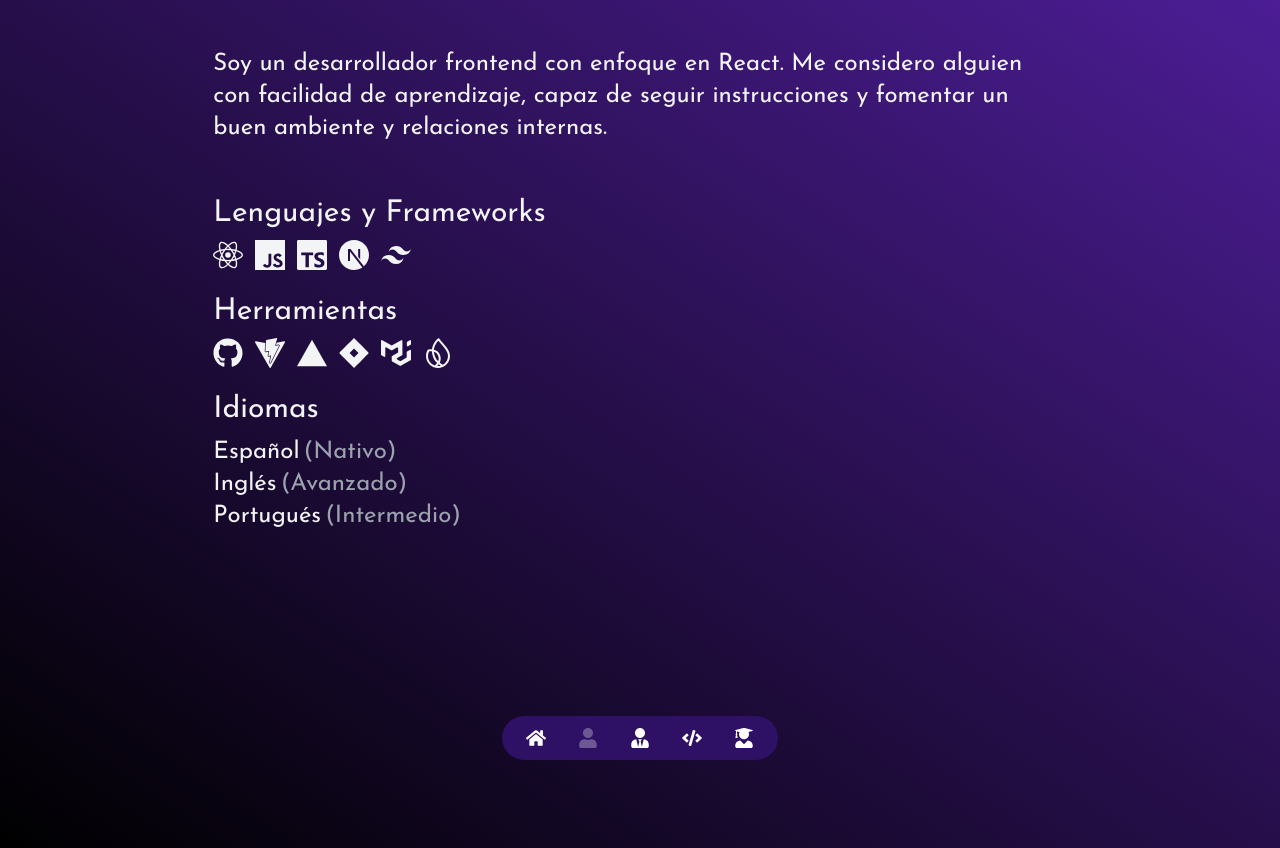
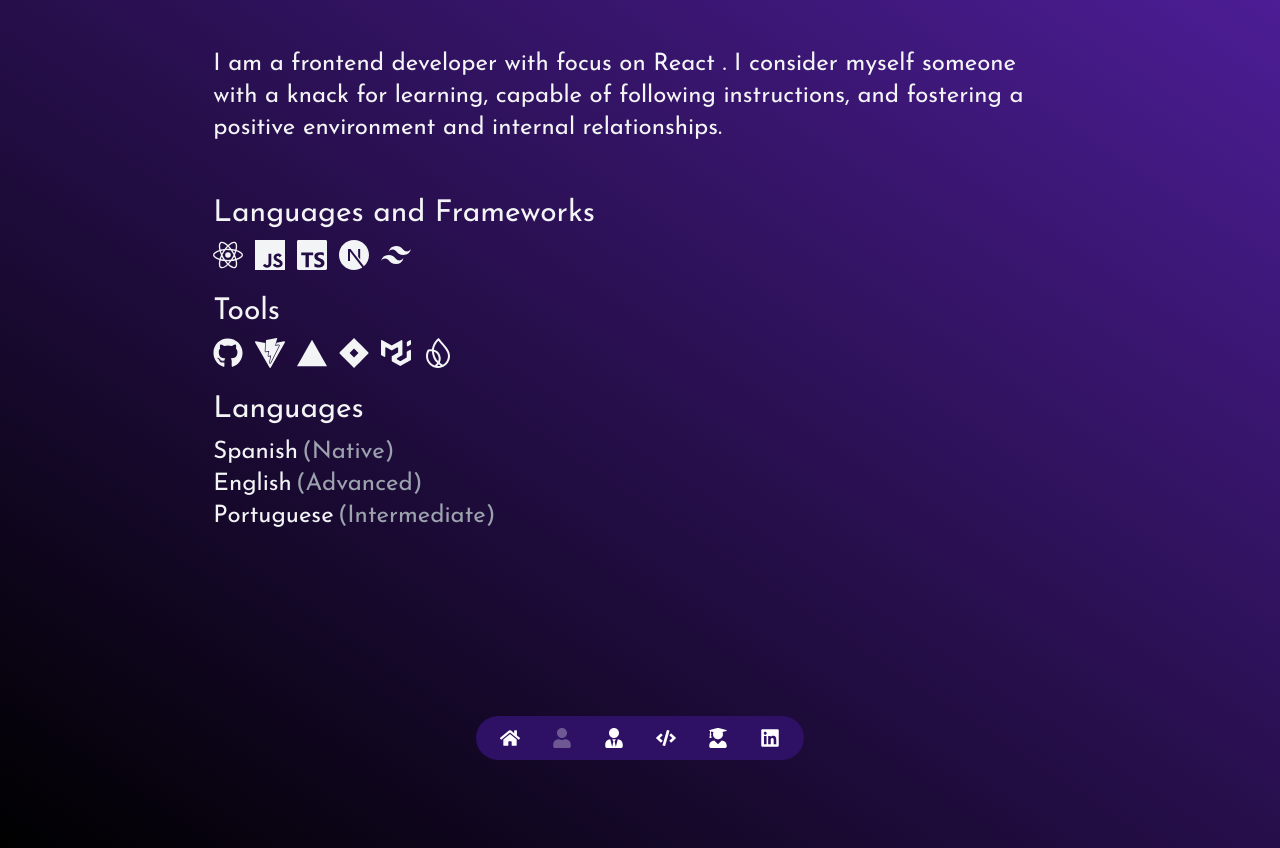
Before and after one commit to nicolasesmite/Portfolio, a Next.js app: page /routes/aboutMe in a window 1280 px wide. Built offline with nearby package versions, Linux system fonts and the light colour scheme.

Commit message:
final version

```diff
--- a/app/page.tsx
+++ b/app/page.tsx
@@ -5,7 +5,7 @@ import { MdKeyboardDoubleArrowDown } from "react-icons/md";
 export default function Home() {
   return (
     <main className="flex justify-center items-center w-full h-screen">
-      <div className="flex flex-col items-center justify-center w-1/2 sm:p-10 gap-8">
+      <div className="flex flex-col items-center justify-center w-1/2 sm:p-10 gap-5">
         <div className="bg-violet-500 justify-center items-center rounded-full">
           <Image
             width={200}
@@ -17,11 +17,11 @@ export default function Home() {
         </div>
 
         <h2 className="text-2xl sm:text-4xl mb-5 text-nowrap">
-          ¡Hola, mi nombre es Nicolás!
+          ¡Hello, it's Nicolas!
         </h2>
         <p className="text-xl text-center sm:text-2xl">
-          Soy un desarrollador frontend que está buscando ingresar al mundo IT.
-          ¿Queres saber más sobre mi? Te invito a navegar en mi Portfolio
+          I am a frontend developer trying to enter the IT World. ¿Want to know
+          more about me? Let's navigate my Portfolio.
         </p>
 
         <MdKeyboardDoubleArrowDown size={50} className="animate-bounce" />
--- a/app/routes/aboutMe/page.tsx
+++ b/app/routes/aboutMe/page.tsx
@@ -7,12 +7,12 @@ const page = () => {
     <div className="flex justify-center w-screen h-screen mt-8 sm:mt-12">
       <div className="flex flex-col w-2/3 gap-3">
         <p className="text-xl sm:text-2xl">
-          Soy un desarrollador frontend con enfoque en React. Me considero
-          alguien con facilidad de aprendizaje, capaz de seguir instrucciones y
-          fomentar un buen ambiente y relaciones internas.
+          I am a frontend developer with focus on React . I consider myself
+          someone with a knack for learning, capable of following instructions,
+          and fostering a positive environment and internal relationships.
         </p>
         <div className="flex flex-col sm:mt-10">
-          <h3 className="text-xl sm:text-3xl mb-2">Lenguajes y Frameworks</h3>
+          <h3 className="text-xl sm:text-3xl mb-2">Languages and Frameworks</h3>
           <div className="flex gap-3 mb-6">
             {languagesAndFrameworks.map((element) => (
               <Link href={element.path} key={element.id}>
@@ -20,7 +20,7 @@ const page = () => {
               </Link>
             ))}
           </div>
-          <h3 className="text-xl sm:text-3xl mb-2">Herramientas</h3>
+          <h3 className="text-xl sm:text-3xl mb-2">Tools</h3>
           <div className="flex gap-3 mb-6">
             {tools.map((element) => (
               <Link href={element.path} key={element.id}>
@@ -28,7 +28,7 @@ const page = () => {
               </Link>
             ))}
           </div>
-          <h3 className="text-xl sm:text-3xl mb-2">Idiomas</h3>
+          <h3 className="text-xl sm:text-3xl mb-2">Languages</h3>
           <div className="flex flex-col mb-6 ">
             {languages.map((language) => (
               <div key={language.id} className="flex flex-wrap gap-1">
--- a/app/routes/certifications/page.tsx
+++ b/app/routes/certificates/page.tsx
@@ -5,7 +5,7 @@ import Link from "next/link";
 const page = () => {
   return (
     <div className="flex flex-col h-screen w-full items-center mt-8 sm:mt-12 gap-5">
-      <h3 className="text-xl sm:text-3xl mb-2 text-center">Educación</h3>
+      <h3 className="text-xl sm:text-3xl mb-2 text-center">Education</h3>
       <div className="flex flex-col items-center w-full sm:w-2/3 gap-2 ">
         {education.map((element) => (
           <div key={element.id}>
@@ -15,7 +15,7 @@ const page = () => {
         ))}
       </div>
       <div className="flex flex-col items-center w-full sm:w-2/3 gap-2">
-        <h3 className="text-xl sm:text-3xl mb-2 text-center">Certificados</h3>
+        <h3 className="text-xl sm:text-3xl mb-2 text-center">Certificates</h3>
         {certifications.map((certificate) => (
           <Link
             key={certificate.name}
--- a/app/routes/experience/page.tsx
+++ b/app/routes/experience/page.tsx
@@ -5,7 +5,7 @@ import Link from "next/link";
 const page = () => {
   return (
     <div className="flex flex-col w-full items-center h-screen mt-8 sm:mt-12">
-      <h2 className="text-2xl sm:text-4xl mb-5 text-nowrap">Experiencia</h2>
+      <h2 className="text-2xl sm:text-4xl mb-5 text-nowrap">Work history</h2>
       <div className="flex flex-col">
         <h3 className="text-xl sm:text-3xl">{experience.jobPosition}</h3>
         <p className="text-gray-400 text-lg sm:text-2xl mb-3">
@@ -21,7 +21,7 @@ const page = () => {
             href="https://drive.google.com/drive/folders/1nmxKwjFd8Om6L0JSMSxD-xdlB2QPMVCG?usp=drive_link"
             className="bg-violet-500 hover:bg-violet-800 rounded-lg p-2 text-center w-2/3 hover:transition-all"
           >
-            Descargar Curriculum
+            Download resume
           </Link>
         </div>
       </div>
--- a/app/routes/projects/page.tsx
+++ b/app/routes/projects/page.tsx
@@ -9,7 +9,7 @@ const page = () => {
      mt-8 sm:mt-6"
     >
       <h3 className="text-xl w-full sm:text-3xl text-center">
-        Proyectos y Challenges
+        Projects and Challenges
       </h3>
       <div className="flex flex-wrap place-content-center w-full gap-1 p-3 sm:mt-3">
         {projects.map((project) => (
@@ -34,7 +34,7 @@ const page = () => {
                   Deploy
                 </Link>
               ) : (
-                <p className="text-neutral-600">No tiene deploy</p>
+                <p className="text-neutral-600">No deploy available</p>
               )}
               <p>{project.description}</p>
             </div>
--- a/data.tsx
+++ b/data.tsx
@@ -4,7 +4,6 @@ import portofolioImg from "./portfolio.png";
 import f1 from "./f1.png";
 import {
   FaLinkedin,
-  FaDownload,
   FaGithub,
   FaHome,
   FaUser,
@@ -84,14 +83,27 @@ export const menuItems = [
     id: 5,
     logo: (
       <FaUserGraduate
-        title="Certifications"
+        title="Certificates"
         color="white"
         size={20}
         className="hover:scale-125"
       />
     ),
 
-    path: "/routes/certifications",
+    path: "/routes/certificates",
+  },
+  {
+    id: 5,
+    logo: (
+      <FaLinkedin
+        title="Contact"
+        color="white"
+        size={20}
+        className="hover:scale-125"
+      />
+    ),
+
+    path: "https://www.linkedin.com/in/nicolas-emanuel-esmite-valdez-b583631a2/overlay/contact-info/",
   },
 ];
 
@@ -157,50 +169,49 @@ export const tools = [
 ];
 
 export const experience = {
-  jobPosition: "Prosegur Alarmas (Técnico Remoto)",
-  jobPeriod: "Enero 2021- Febrero 2024",
+  jobPosition: "Prosegur Alarms (support technician)",
+  jobPeriod: "January 2021- February 2024",
   jobTasks: [
-    "-Soporte técnico de alarmas interno/externo",
-    "-Líder de grupo",
-    "-Referente de aplicación corporativa",
-    "-Capacitador",
-    "-Análisis y escalamiento de incidencias",
-    "-Utilización de JIRA",
+    "-Internal and External alarms support",
+    "-Teamleader",
+    "-Corporate application leader",
+    "-Trainer",
+    "-Analysis and scaling issues",
+    "-Work with JIRA",
   ],
 };
 
 export const education = [
-  { id: 1, name: "Coderhouse", info: "Javascript , 2022" },
-
-  { id: 2, name: "Coderhouse", info: "React JS, 2023" },
+  { id: 1, name: "Coderhouse", info: "React JS, 2023" },
+  { id: 2, name: "Coderhouse", info: "Javascript , 2022" },
   {
     id: 3,
-    name: "UTU Arias Balparda",
-    info: "Bachiller Electro-Mecánica, 2017",
+    name: "Jóvenes a Programar-Ceibal",
+    info: "Front-end development, 2022",
   },
 
   {
     id: 4,
-    name: "Jóvenes a Programar-Ceibal",
-    info: "Front-end development, 2022",
+    name: "UTU Arias Balparda",
+    info: "Bachelor in electromechanics, 2017",
   },
 ];
 
 export const languages = [
   {
     id: 1,
-    language: "Español",
-    level: " (Nativo)",
+    language: "Spanish",
+    level: " (Native)",
   },
   {
     id: 2,
-    language: "Inglés",
-    level: " (Avanzado)",
+    language: "English",
+    level: " (Advanced)",
   },
   {
     id: 3,
-    language: "Portugués",
-    level: " (Intermedio)",
+    language: "Portuguese",
+    level: " (Intermediate)",
   },
 ];
 
@@ -217,7 +228,7 @@ export const projects = [
       />
     ),
     description:
-      "E-commerce creado con React y diseñado con CSS puro. Utilización de Vite, Firebase database y Firebase Auth, Mui y Mercadopago.",
+      "E-commerce developed with React and designed with pure CSS. Implementation of Vite, Firebase database and Firebase Auth, Mui and Mercadopago.",
     linkDeploy: "https://ecommerce-nev.vercel.app/",
     linkGit: "https://github.com/nicolasesmite/Ecommerce-NEV",
   },
@@ -232,8 +243,8 @@ export const projects = [
         className=" justify-center mb-2"
       />
     ),
-    description: "Portfolio realizado con Next Js y dise;ado con Tailwind.",
-    linkDeploy: "https://ecommerce-nev.vercel.app/",
+    description: "Portfolio developed with Next Js and designed with Tailwind.",
+    linkDeploy: "https://nicolasemanuelesmite.vercel.app/",
     linkGit: "https://github.com/nicolasesmite/Portfolio",
   },
   {
@@ -248,7 +259,7 @@ export const projects = [
       />
     ),
     description:
-      "Historico de Formula 1 y sus competiciones. Desarrollado con React. Consulta a Api.",
+      "Formula 1 and competition history. Developed with React. Api query.",
 
     linkGit: "https://github.com/nicolasesmite/F1-anaticos/",
   },
@@ -261,11 +272,11 @@ export const certifications = [
   },
   {
     path: "https://www.coursera.org/account/accomplishments/certificate/NP2NYHJZG68B",
-    name: "Big Data: el impacto de los datos masivos en la sociedad actual",
+    name: "Big Data: The impact of big data on today's society",
   },
   {
     path: "https://www.coursera.org/account/accomplishments/certificate/QF8VWQLEPF6J",
-    name: "Introducción a la programación con Python",
+    name: "Python introduction",
   },
   {
     path: "https://www.coursera.org/account/accomplishments/certificate/US4GLR8M86DW",
```
Also changed, not shown: app/routes/contactMe/page.tsx (added).
